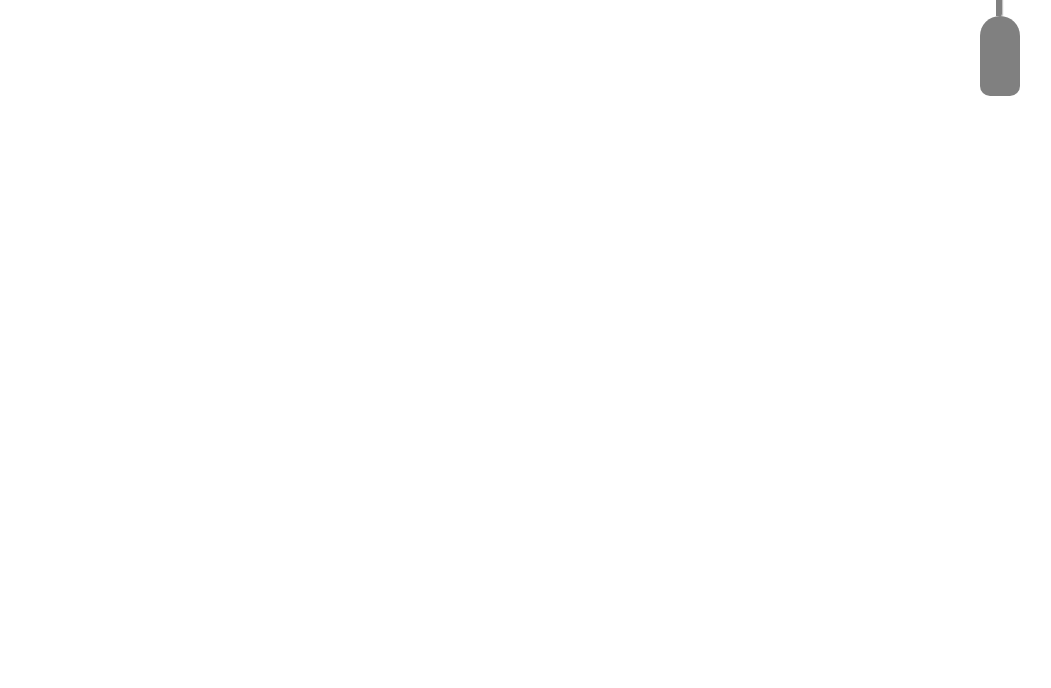
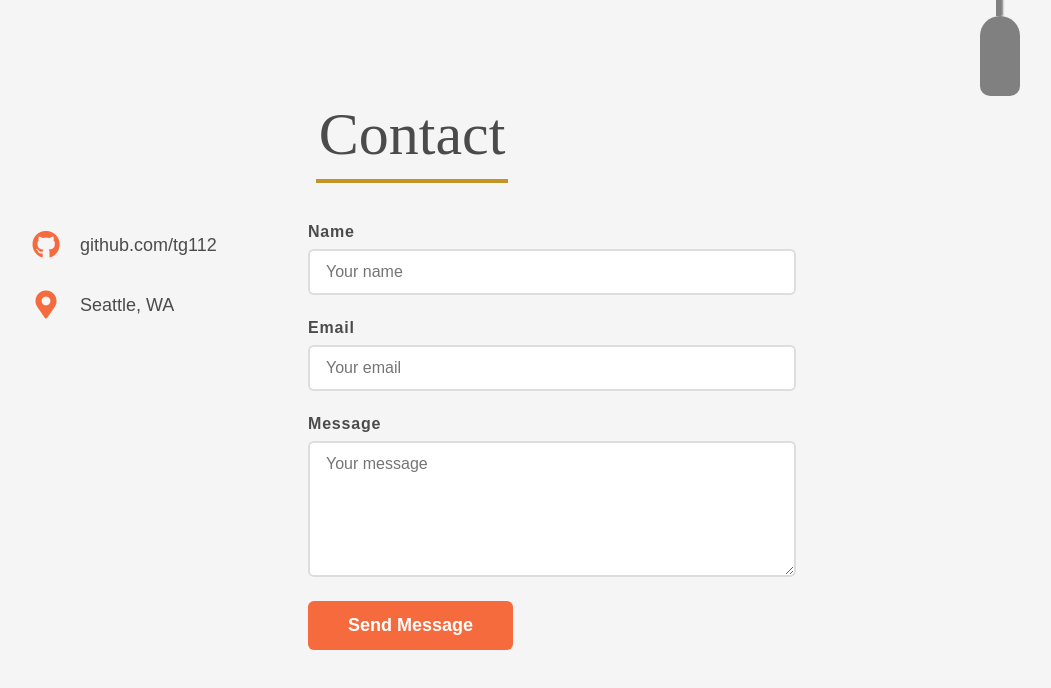
Before and after one commit to tg112/homepage, a plain HTML site: page contact.html in a window 1280 px wide. Shown: the whole page, without its empty margins (228-1279 px from the left). Drawn offline with Linux system fonts and the light colour scheme.

Commit message:
chore: generate contact page

```diff
--- a/contact.html
+++ b/contact.html
@@ -3,12 +3,51 @@
    <head>
       <meta charset="UTF-8">
       <meta name="viewport" content="width=device-width, initial-scale=1.0">
+      <link
+         rel="stylesheet"
+         href="https://cdnjs.cloudflare.com/ajax/libs/font-awesome/5.13.0/css/all.min.css"
+         />
       <link rel="stylesheet" href="styles/common.css" >
+      <link rel="stylesheet" href="styles/contact.css" >
       <title>Contact</title>
    </head>
    <body>
       <nav class="navbar target"></nav>
       <div class="menu target"></div>
+      <section class="contact">
+         <div class="section-header">
+            <h1 class="section-heading">Contact</h1>
+            <div class="underline"></div>
+         </div>
+         <div class="contact-wrapper">
+            <div class="contact-info">
+               <div class="contact-info-item">
+                  <i class="fab fa-github"></i>
+                  <span>github.com/tg112</span>
+               </div>
+               <div class="contact-info-item">
+                  <i class="fas fa-map-marker-alt"></i>
+                  <span>Seattle, WA</span>
+               </div>
+            </div>
+            <form class="contact-form" id="contact-form">
+               <div class="form-group">
+                  <label for="name">Name</label>
+                  <input type="text" id="name" name="name" placeholder="Your name" required />
+               </div>
+               <div class="form-group">
+                  <label for="email">Email</label>
+                  <input type="email" id="email" name="email" placeholder="Your email" required />
+               </div>
+               <div class="form-group">
+                  <label for="message">Message</label>
+                  <textarea id="message" name="message" rows="6" placeholder="Your message" required></textarea>
+               </div>
+               <button type="submit" class="submit-btn">Send Message</button>
+            </form>
+         </div>
+      </section>
       <script src="js/common.js"></script>
+      <script src="js/contact.js"></script>
    </body>
 </html>
--- /dev/null
+++ b/js/contact.js
@@ -0,0 +1,8 @@
+document.getElementById('contact-form').addEventListener('submit', (e) => {
+	e.preventDefault();
+	const btn = e.target.querySelector('.submit-btn');
+	btn.textContent = 'Sent!';
+	btn.disabled = true;
+	btn.style.backgroundColor = '#4b4b4b';
+	e.target.reset();
+});
--- a/styles/about.css
+++ b/styles/about.css
@@ -11,7 +11,7 @@
 	display: flex;
 	flex-direction: column;
 	align-items: center;
-	padding: 20px 0 40px 0;
+	padding: 100px 0 40px 0;
 }
 
 .section-heading {
@@ -209,7 +209,7 @@
 }
 
 .timeline .timeline_group:not(:first-of-type) {
-	margin-top: 4rem;
+	margin-top: 64px;
 }
 
 .timeline .time_year {
--- a/styles/common.css
+++ b/styles/common.css
@@ -28,7 +28,7 @@
   display: flex;
   justify-content: center;
   align-items: center;
-  box-shadow: 0.2rem 0.2rem 0.2rem gray;
+  box-shadow: 3px 3px 3px gray;
   transition: top 0.4s;
 }
 
@@ -71,8 +71,8 @@
 .navbar-link span {
   font-size: 32px;
   font-weight: 700;
-  letter-spacing: 0.5rem;
-  margin-top: 0.5rem;
+  letter-spacing: 8px;
+  margin-top: 8px;
 }
 
 .menu {
@@ -80,9 +80,9 @@
   height: 80px;
   background-color: gray;
   position: fixed;
-  top: 1rem;
-  right: 2rem;
-  border-radius: 30rem 30rem 15rem 15rem;
+  top: 16px;
+  right: 32px;
+  border-radius: 480px 480px 240px 240px;
   cursor: pointer;
   z-index: 100;
   transition: top 0.4s 0.2s;
@@ -101,7 +101,7 @@
   position: absolute;
   top: -180px;
   left: calc(50% - 4px);
-  box-shadow: 0.1rem 0rem 0.1rem gray;
+  box-shadow: 2px 0 2px gray;
 }
 
 /* End of Navbar */
--- /dev/null
+++ b/styles/contact.css
@@ -0,0 +1,138 @@
+/* Contact */
+
+.contact {
+	width: 100%;
+	min-height: 100vh;
+	background-color: #f5f5f5;
+	padding-bottom: 160px;
+}
+
+.section-header {
+	display: flex;
+	flex-direction: column;
+	align-items: center;
+	padding: 100px 0 40px 0;
+}
+
+.section-heading {
+	font-family: "Muli", serif;
+	font-size: 60px;
+	font-weight: 300;
+	color: #4b4b4b;
+	margin-bottom: 10px;
+}
+
+.underline {
+	width: 192px;
+	height: 4px;
+	background-color: #c29525;
+}
+
+.contact-wrapper {
+	display: flex;
+	flex-direction: row;
+	gap: 60px;
+	width: 60%;
+	margin: 0 auto;
+}
+
+/* Info panel */
+.contact-info {
+	display: flex;
+	flex-direction: column;
+	gap: 32px;
+	flex: 0 0 220px;
+	padding-top: 8px;
+}
+
+.contact-info-item {
+	display: flex;
+	align-items: center;
+	gap: 16px;
+	color: #4b4b4b;
+}
+
+.contact-info-item i {
+	font-size: 28px;
+	color: #f56b3d;
+	width: 36px;
+	text-align: center;
+}
+
+.contact-info-item span {
+	font-size: 18px;
+	word-break: break-all;
+}
+
+/* Form */
+.contact-form {
+	flex: 1;
+	display: flex;
+	flex-direction: column;
+	gap: 24px;
+}
+
+.form-group {
+	display: flex;
+	flex-direction: column;
+	gap: 8px;
+}
+
+.form-group label {
+	font-size: 16px;
+	font-weight: 600;
+	color: #4b4b4b;
+	letter-spacing: 0.8px;
+}
+
+.form-group input,
+.form-group textarea {
+	width: 100%;
+	padding: 12px 16px;
+	border: 2px solid #ddd;
+	border-radius: 6px;
+	font-size: 16px;
+	color: #4b4b4b;
+	background-color: #fff;
+	transition: border-color 0.2s;
+	resize: vertical;
+}
+
+.form-group input:focus,
+.form-group textarea:focus {
+	border-color: #f56b3d;
+}
+
+.submit-btn {
+	align-self: flex-start;
+	padding: 14px 40px;
+	background-color: #f56b3d;
+	color: #fff;
+	font-size: 18px;
+	font-weight: 600;
+	border: none;
+	border-radius: 6px;
+	cursor: pointer;
+	transition: background-color 0.2s;
+}
+
+.submit-btn:hover {
+	background-color: #d9562b;
+}
+
+@media (max-width: 767px) {
+	.contact-wrapper {
+		flex-direction: column;
+		width: 90%;
+		gap: 40px;
+	}
+
+	.contact-info {
+		flex: unset;
+	}
+
+	.submit-btn {
+		width: 100%;
+		text-align: center;
+	}
+}
--- a/styles/index.css
+++ b/styles/index.css
@@ -3,7 +3,6 @@
   width: 100%;
   height: 100vh;
   position: relative;
-  perspective: 100rem;
   overflow: hidden;
 }
 
@@ -51,7 +50,7 @@
   width: 70%;
   padding-top: 30px;
   letter-spacing: 2px;
-  text-shadow: 0 0.3rem 0.5rem rgba(0, 0, 0, 0.4);
+  text-shadow: 0 5px 8px rgba(0, 0, 0, 0.4);
 }
 /* End of Top */
 
```
Lines whose indentation alone changed are shown as unchanged.
